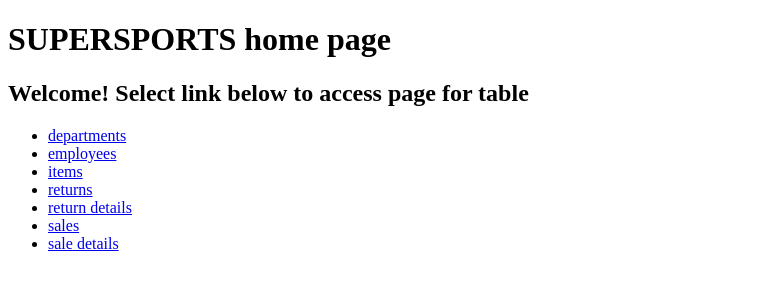
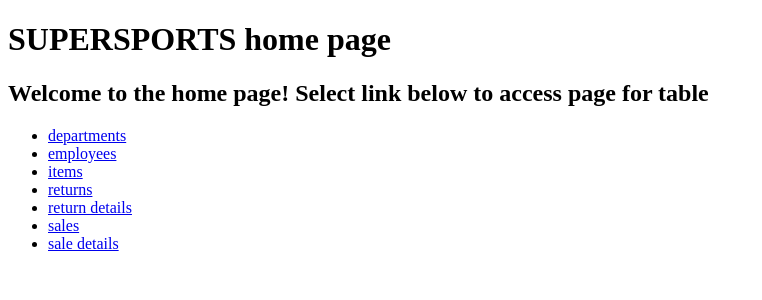
Before and after one commit to noblekoshy/CS340_Project, a Flask app: page / in a window 1280 px wide. Shown: the top 300 px of the page, without its empty margins (0-762 px from the left). Run offline with Flask 2, Linux system fonts and the light colour scheme; some libraries are stand-ins or nearby versions.

Commit message:
home page

```diff
--- a/templates/index.j2
+++ b/templates/index.j2
@@ -5,7 +5,7 @@
     </head>
     <body>
         <h1>SUPERSPORTS home page</h1>
-        <h2>Welcome! Select link below to access page for table</h2>
+        <h2>Welcome to the home page! Select link below to access page for table</h2>
         <ul>
             <li><a href="departments.html">departments</a></li>
             <li><a href="employees.html">employees</a></li>
```
